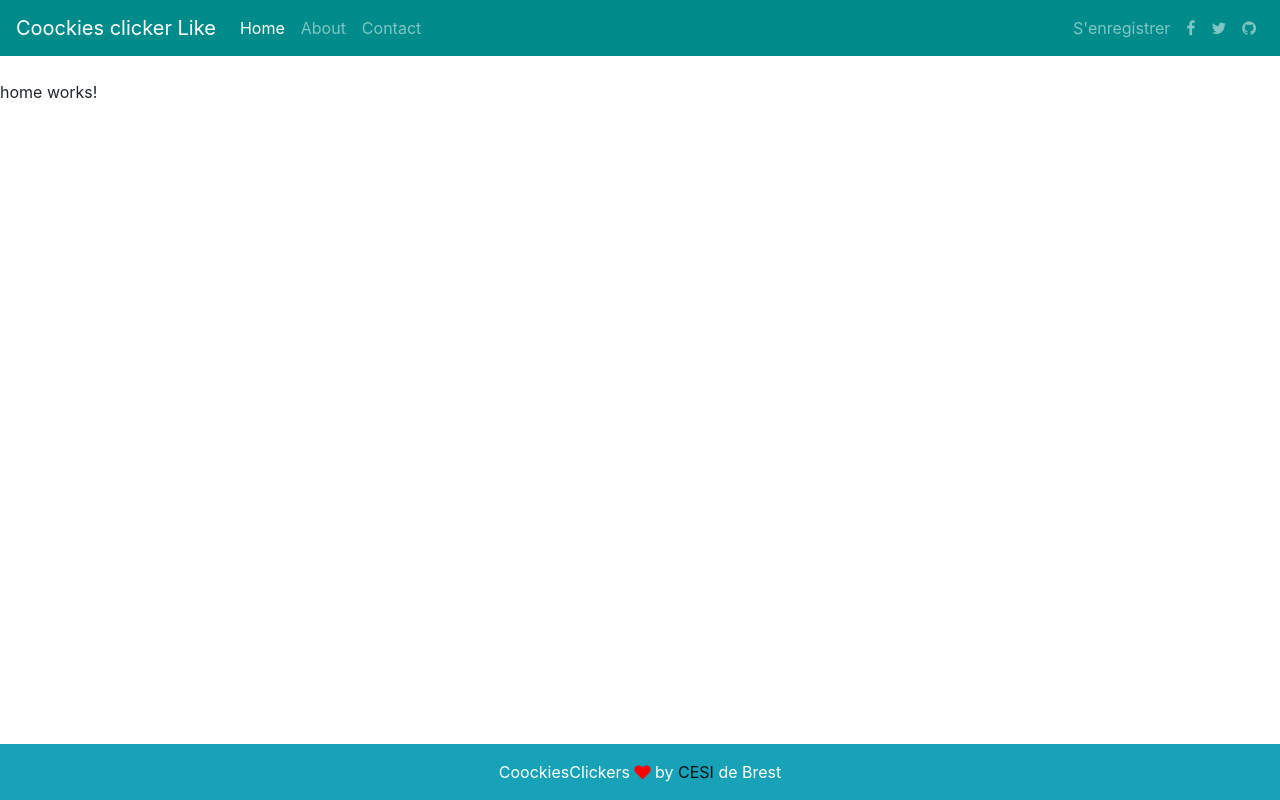
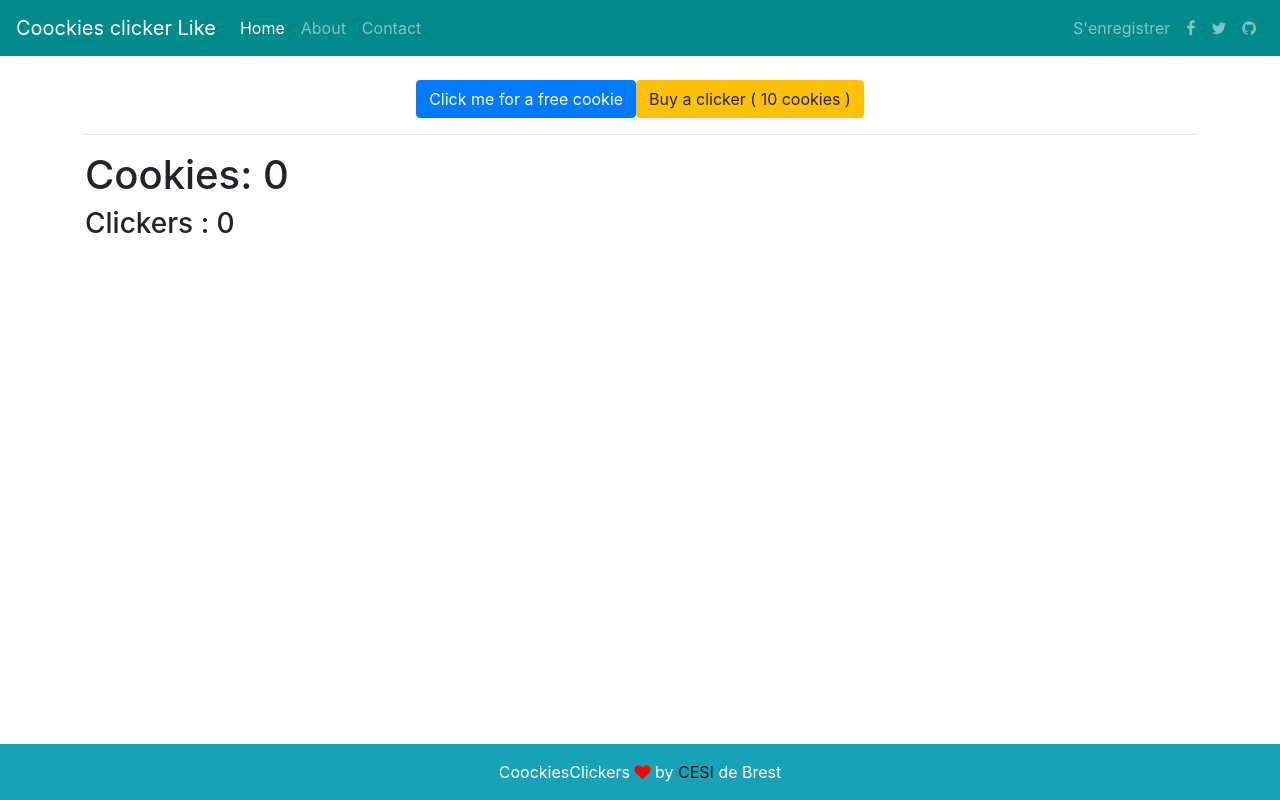
Before and after one commit to ClementDEBOOS/CookiesClickerLike, an Angular app: page /home in a window 1280 px wide. Built offline with nearby package versions, Linux system fonts and the light colour scheme.

Commit message:
Cookies + correct

```diff
--- a/src/app/home/home.component.css
+++ b/src/app/home/home.component.css
@@ -0,0 +1,4 @@
+.btn_center {
+  margin-left: auto;
+  margin-right: auto;
+}
--- a/src/app/home/home.component.html
+++ b/src/app/home/home.component.html
@@ -1,3 +1,18 @@
-<p>
-  home works!
-</p>
+
+<div ng-controller="IncCtrl" class="container">
+  <div class="row">
+    <div class="col-md-12 text-center">
+      <button type="button" class="btn btn-primary" (click)="addCookies()">Click me for a free cookie</button>
+      <button type="button" class="btn btn-warning" (click)="addClickers()">Buy a clicker ( {{clickerPrice}} cookies )</button>
+      <!--<button type="button" class="btn btn-success">Buy a factory ( {{factoryPrice()}} cookies )</button>
+      <button class="btn-primary" ng-click="click()">click me for a free cookie</button>
+      <button class="btn-warning" ng-click="buyClicker()">Buy a clicker ( {{clickerPrice()}} cookies )</button>
+      <button class="btn-warning" ng-click="buyClickerFactory()">Buy a factory ( {{factoryPrice()}} cookies )</button>-->
+    </div>
+  </div>
+  <hr>
+  <h1>Cookies: {{cookies}}</h1>
+
+  <h3> Clickers : <span> {{clickers}}</span></h3>
+  <!--<h3>Factories : <span> {{factories}}</span></h3>-->
+</div>
--- a/src/app/home/home.component.ts
+++ b/src/app/home/home.component.ts
@@ -1,4 +1,5 @@
 import { Component, OnInit } from '@angular/core';
+
 
 @Component({
   selector: 'app-home',
@@ -7,9 +8,30 @@ import { Component, OnInit } from '@angular/core';
 })
 export class HomeComponent implements OnInit {
 
+  cookies = 0;
+  clickerPrice = 10;
+  clickers = 0;
+
   constructor() { }
 
   ngOnInit() {
+    window.setInterval(this.autoincrement.bind(this), 1000);
   }
 
+  addCookies() {
+    this.cookies += 1;
+    return this.cookies;
+  }
+
+  addClickers() {
+    if (this.clickerPrice <= this.cookies) {
+      this.cookies -= this.clickerPrice;
+      this.clickerPrice = Math.ceil(this.clickerPrice *= 1.07);
+      this.clickers += 1;
+    }
+  }
+
+  autoincrement() {
+    this.cookies += this.clickers;
+  }
 }
```
Also changed, not shown: src/assets/Images/téléchargement.png (added).
